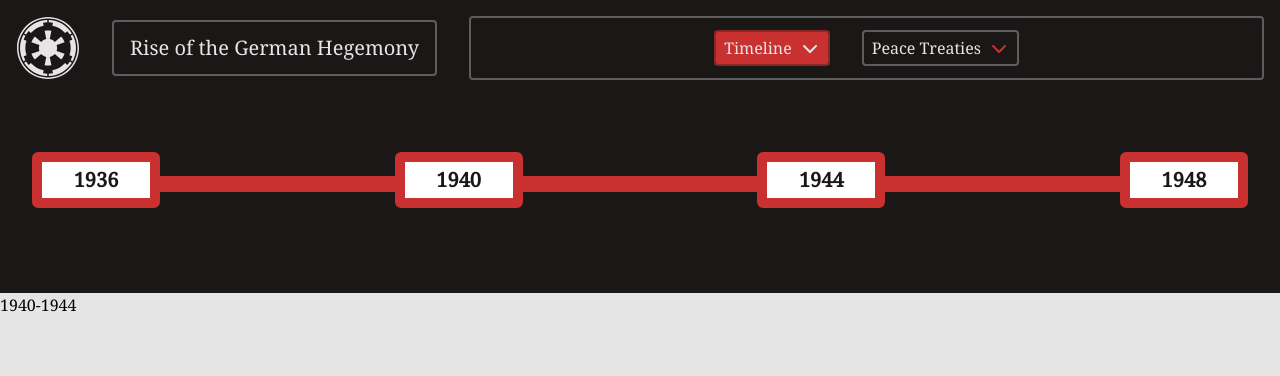
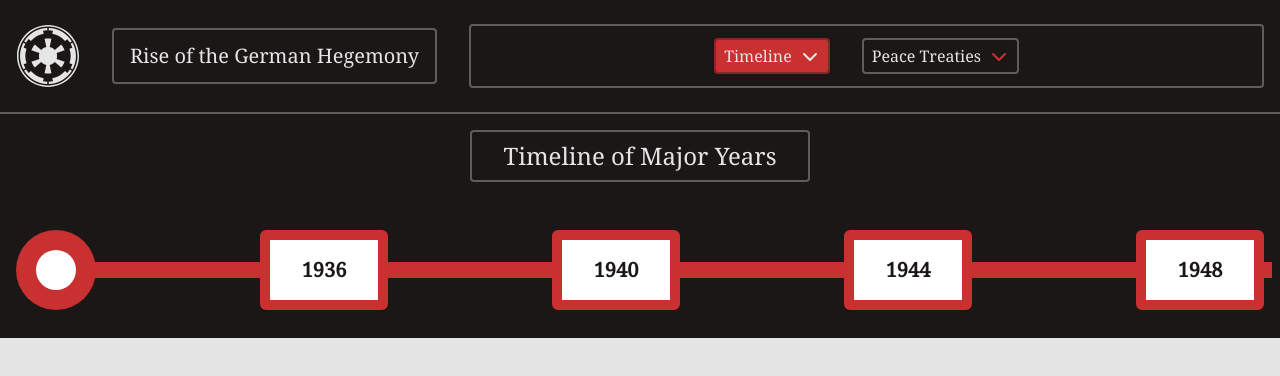
Before and after one commit to jackie-png/althistsite2, a Next.js app: page /articles/1940-1944 in a window 1280 px wide. Both pictures are taken after a click on the element "Timeline". Shown: the top 376 px of the page. Built offline with nearby package versions, Linux system fonts and the light colour scheme.

Commit message:
modified the dropdowns to not push the children content when open

```diff
--- a/src/app/layout.js
+++ b/src/app/layout.js
@@ -13,7 +13,7 @@ export default function RootLayout({ children }) {
   return (
     <html lang="en" className="bg-snow">
       <body
-        className={`${notoSerif.variable} font-notoSerif`}
+        className={`${notoSerif.variable} font-notoSerif relative`}
       >
         <div className="sticky top-0 z-50">
           <Navbar/>
--- a/src/app/page.js
+++ b/src/app/page.js
@@ -12,6 +12,55 @@ export default function Home() {
           height={38}
           priority
         />
+        <Image
+          className="dark:invert"
+          src="/next.svg"
+          alt="Next.js logo"
+          width={180}
+          height={38}
+          priority
+        />
+        <Image
+          className="dark:invert"
+          src="/next.svg"
+          alt="Next.js logo"
+          width={180}
+          height={38}
+          priority
+        />
+        <Image
+          className="dark:invert"
+          src="/next.svg"
+          alt="Next.js logo"
+          width={180}
+          height={38}
+          priority
+        />
+        <Image
+          className="dark:invert"
+          src="/next.svg"
+          alt="Next.js logo"
+          width={180}
+          height={38}
+          priority
+        />
+        <Image
+          className="dark:invert"
+          src="/next.svg"
+          alt="Next.js logo"
+          width={180}
+          height={38}
+          priority
+        />
+        <Image
+          className="dark:invert"
+          src="/next.svg"
+          alt="Next.js logo"
+          width={180}
+          height={38}
+          priority
+        />
+
         <ol className="list-inside list-decimal text-sm text-center sm:text-left font-[family-name:var(--font-geist-mono)]">
           <li className="mb-2">
             Get started by editing{" "}
--- a/src/app/scomponents/Navbar.js
+++ b/src/app/scomponents/Navbar.js
@@ -38,8 +38,9 @@ export default function Navbar(){
 
     }
     return(
-        <div className={`bg-coal text-snow relative z-50 ${dropdownOpen ? menuOption[0] ? "h-[293px]" : menuOption[1] ? "h-[438px]" : "h-[293px]" : "h-24"} flex flex-col px-4 pt-4`}>
+        <div>
             {/**upper navbar */}
+            <div className={`bg-coal text-snow relative z-50 flex flex-col px-4 py-6 ${dropdownOpen ? "border-b-2" : ""} border-solid border-soot`}>
                 <div className="flex items-center gap-8">
                     <div className="h-16 w-16 flex items-center justify-center">
                         <FontAwesomeIcon icon={faEmpire} size="4x"/>
@@ -67,13 +68,25 @@ export default function Navbar(){
                     </div>
 
                 </div>
+            </div>
+
             {/**dropdown*/}
             {dropdownOpen &&
-            <div className="h-full p-4">
+            <div className={`absolute w-full ${menuOption[0] ? "h-56" : menuOption[1] ? "h-[342px]" : "h-0"} bg-coal p-4`}>
                 {menuOption[0] &&
                     <div className="relative">
-                        <div className="h-4 bg-ruby w-full relative top-20"></div>
-                        <div className="flex text-coal text-xl font-bold justify-between relative z-10 top-10">
+                        <div className="flex text-snow justify-center">
+                            <div className="border-soot border-2 border-solid py-2 px-8 rounded text-2xl">
+                                <h2>Timeline of Major Years</h2>
+                            </div>
+                        </div>
+                        <div className="h-4 bg-ruby w-full ml-2 relative top-20"></div>
+                        <div className="flex text-coal text-xl font-bold justify-between relative z-10 top-8">
+                            <div className="flex justify-center items-center w-20 h-20 bg-ruby rounded-full">
+                                <div className="bg-white w-10 h-10 rounded-full">
+
+                                </div>
+                            </div>
                             <div className="flex justify-center items-center bg-white border-ruby border-[10px] rounded-md w-32 py-1">
                                 <h2>1936</h2>
                             </div>
@@ -90,7 +103,7 @@ export default function Navbar(){
                     </div>
                 }
                 {menuOption[1] &&
-                    <div className="h-full grid grid-cols-12">
+                    <div className="h-full grid grid-cols-12 text-white">
                         <div className="col-span-5 text-xl flex flex-col items-center gap-8 justify-center">
                             <div
                                 className={`${timelineOpen ? "bg-ruby" : "bg-none"} w-64 flex gap-2 px-2 border-solid border-2 ${timelineOpen ? "border-darkRuby" : "border-soot"} rounded h-9 items-center justify-center hover:border-ruby hover:cursor-pointer`}>
```
Lines whose indentation alone changed are shown as unchanged.
